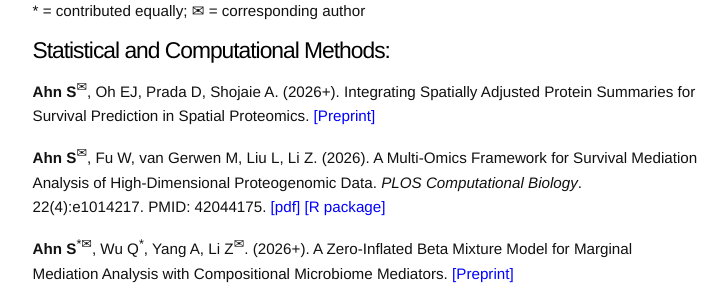
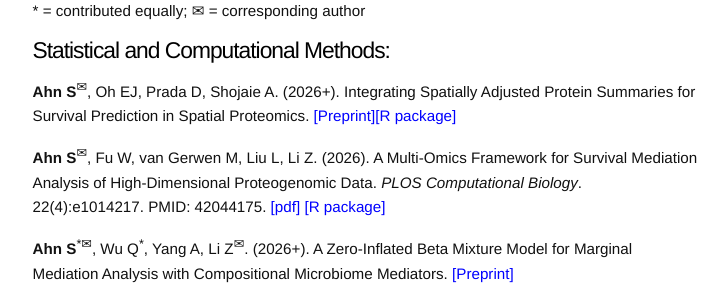
Before and after one commit to sjahnn/sjahnn.github.io, a Jekyll site: the page built from research.md, in a window 1280 px wide and 900 px high. Shown: the part 131-431 px from the top of the window, without its empty margins (275-1003 px from the left). Built offline with Jekyll 4.4.1, drawn with Linux system fonts in a browser that asks for light colours.

Commit message:
Update research.md

```diff
--- a/research.md
+++ b/research.md
@@ -35,7 +35,7 @@
 --->
 
 # Statistical and Computational Methods:
-**Ahn S**<sup><span>&#9993;</span></sup>, Oh EJ, Prada D, Shojaie A. (2026+). Integrating Spatially Adjusted Protein Summaries for Survival Prediction in Spatial Proteomics. <a href="https://www.biorxiv.org/content/10.64898/2026.06.08.730964v1" style="color: blue;">[Preprint]</a>
+**Ahn S**<sup><span>&#9993;</span></sup>, Oh EJ, Prada D, Shojaie A. (2026+). Integrating Spatially Adjusted Protein Summaries for Survival Prediction in Spatial Proteomics. <a href="https://www.biorxiv.org/content/10.64898/2026.06.08.730964v1" style="color: blue;">[Preprint]</a><a href="https://cran.r-project.org/web/packages/SurvSPro/index.html" style="color: blue;">[R package]</a>
 
 **Ahn S**<sup><span>&#9993;</span></sup>, Fu W, van Gerwen M, Liu L, Li Z. (2026). A Multi-Omics Framework for Survival Mediation Analysis of High-Dimensional Proteogenomic Data. *PLOS Computational Biology*. 22(4):e1014217. PMID: 42044175. <a href="https://journals.plos.org/ploscompbiol/article?id=10.1371/journal.pcbi.1014217" style="color: blue;">[pdf]</a> <a href="https://cran.r-project.org/web/packages/SMAHP/index.html" style="color: blue;">[R package]</a>
 
```
